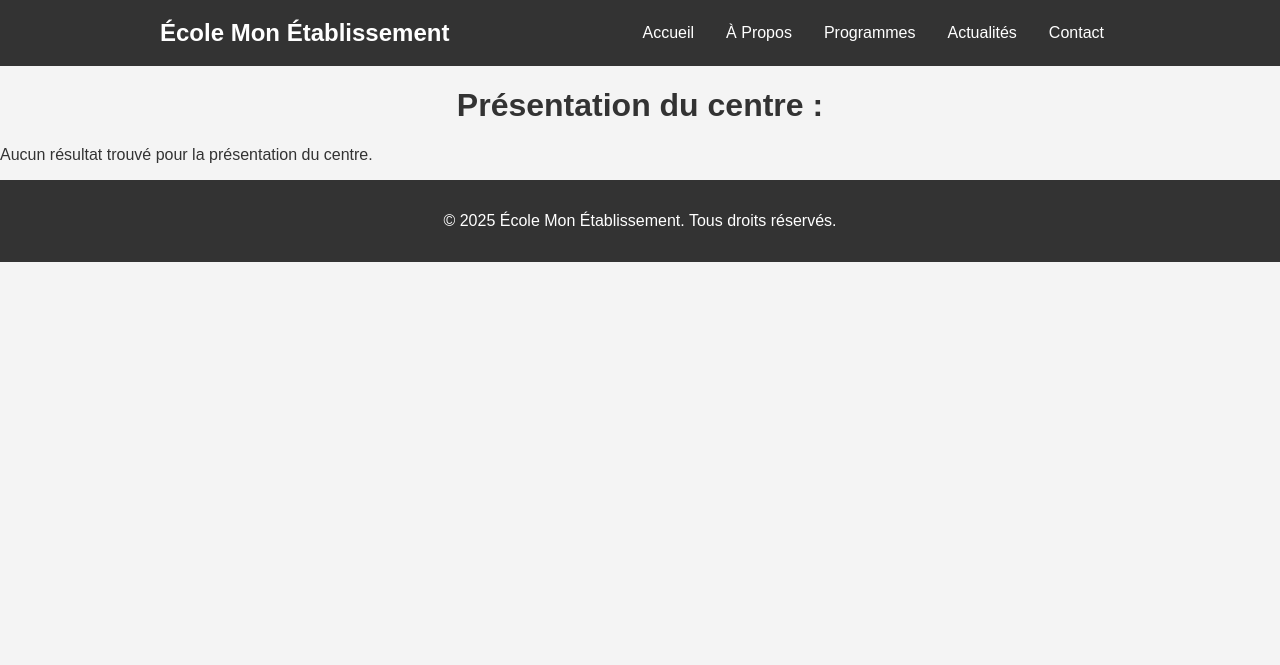
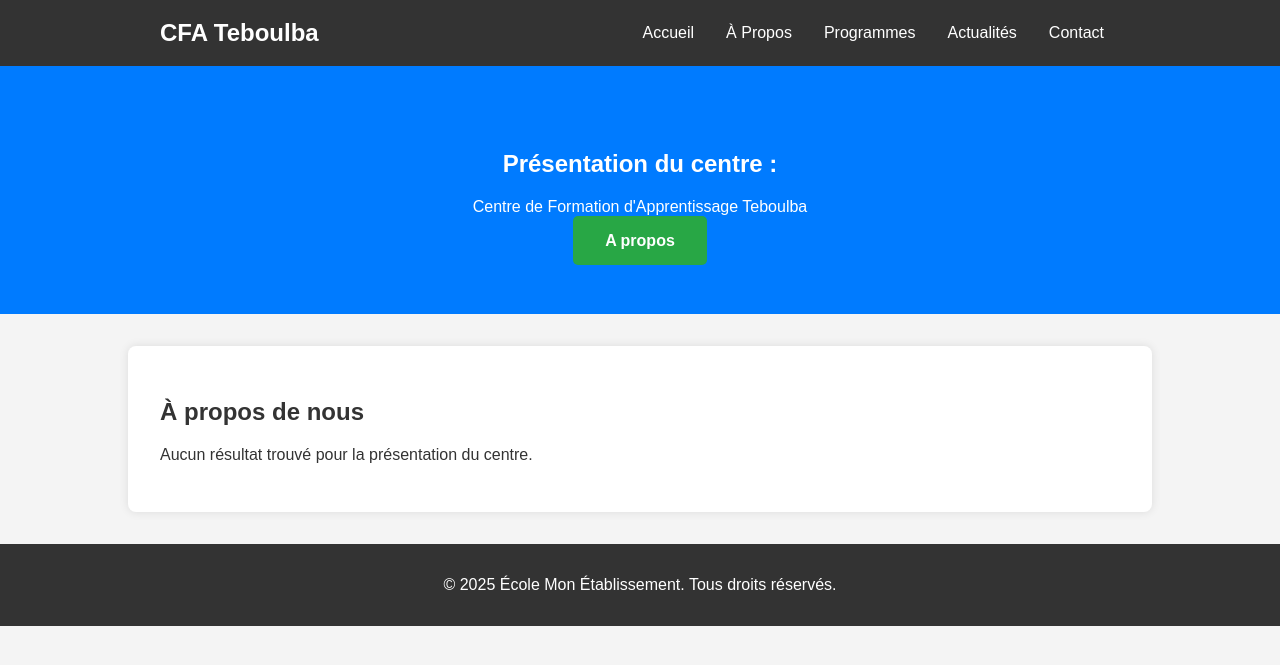
Before and after one commit to espaceons/centresql, a PHP site: page /afficher_param.php in a window 1280 px wide. Shown: the top 665 px of the page. Run offline with PHP 8.4, Linux system fonts and the light colour scheme; data that the repository does not hold is empty; some libraries are stand-ins or nearby versions.

Commit message:
header.php

```diff
--- a/afficher_param.php
+++ b/afficher_param.php
@@ -1,15 +1,13 @@
 <?php include 'header.php'; ?>
 
-<body>
-
-
-
-    <main>
-        <div class="report-container">
-            <center>
+<section class="hero">
     <h1>Présentation du centre :</h1>
-            </center>
-
+    <p>Centre de Formation d'Apprentissage Teboulba</p>
+    <a href="#programs" class="cta-button">A propos</a>
+</section>
+<section id="about" class="section">
+    <h2>À propos de nous</h2>
+    <p>
         <?php
         // Inclure le fichier de configuration (connexion à la BDD)
         require_once 'config.php';
@@ -47,7 +45,10 @@
             echo "<p style='color: red;'>Erreur de base de données : " . $e->getMessage() . "</p>";
         }
         ?>
-        </div>
+    </p>
+</section>
+
+
 </main>
 
 <footer>
--- a/header.php
+++ b/header.php
@@ -4,7 +4,7 @@
 <head>
     <meta charset="UTF-8">
     <meta name="viewport" content="width=device-width, initial-scale=1.0">
-    <title>École Mon Établissement</title>
+    <title>CFAT</title>
     <link rel="stylesheet" href="style.css">
     <link rel="stylesheet" href="https://fonts.googleapis.com/css2?family=Poppins:wght@400;600&display=swap">
 </head>
@@ -12,9 +12,9 @@
 <body>
     <header>
         <nav>
-            <div class="logo">École Mon Établissement</div>
+            <div class="logo">CFA Teboulba</div>
             <ul class="nav-links">
-                <li><a href="#">Accueil</a></li>
+                <li><a href="index.php">Accueil</a></li>
                 <li><a href="afficher_param.php">À Propos</a></li>
                 <li><a href="#programs">Programmes</a></li>
                 <li><a href="#news">Actualités</a></li>
--- a/index.php
+++ b/index.php
@@ -3,11 +3,6 @@
 
 <?php include 'header.php'; ?>
 
-<body>
-
-
-
-    <main>
 <section class="hero">
     <h1>Cultiver l'excellence, inspirer l'avenir.</h1>
     <p>Découvrez notre approche pédagogique unique pour la réussite de chaque élève.</p>
```
Lines whose indentation alone changed are shown as unchanged.
